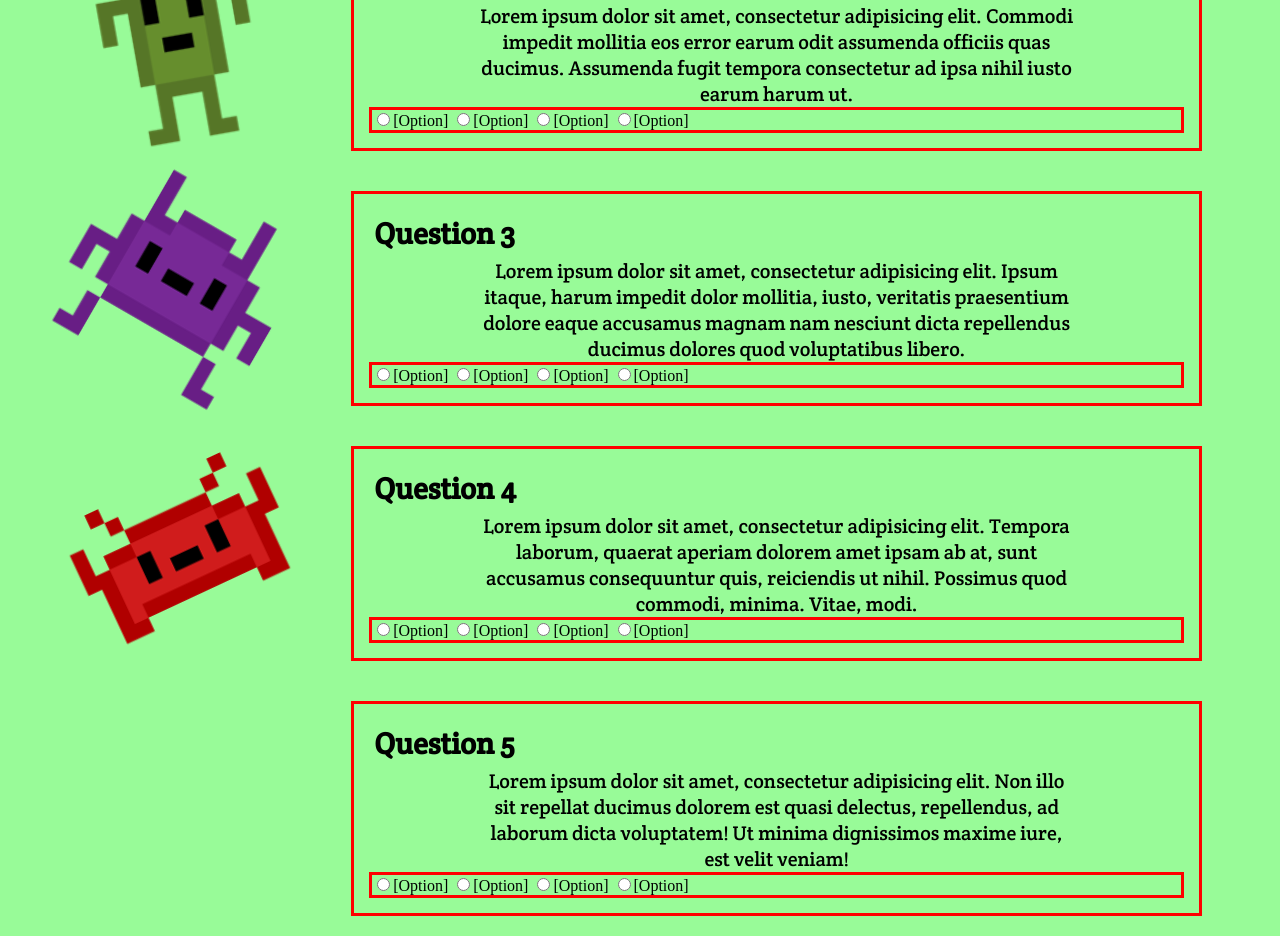
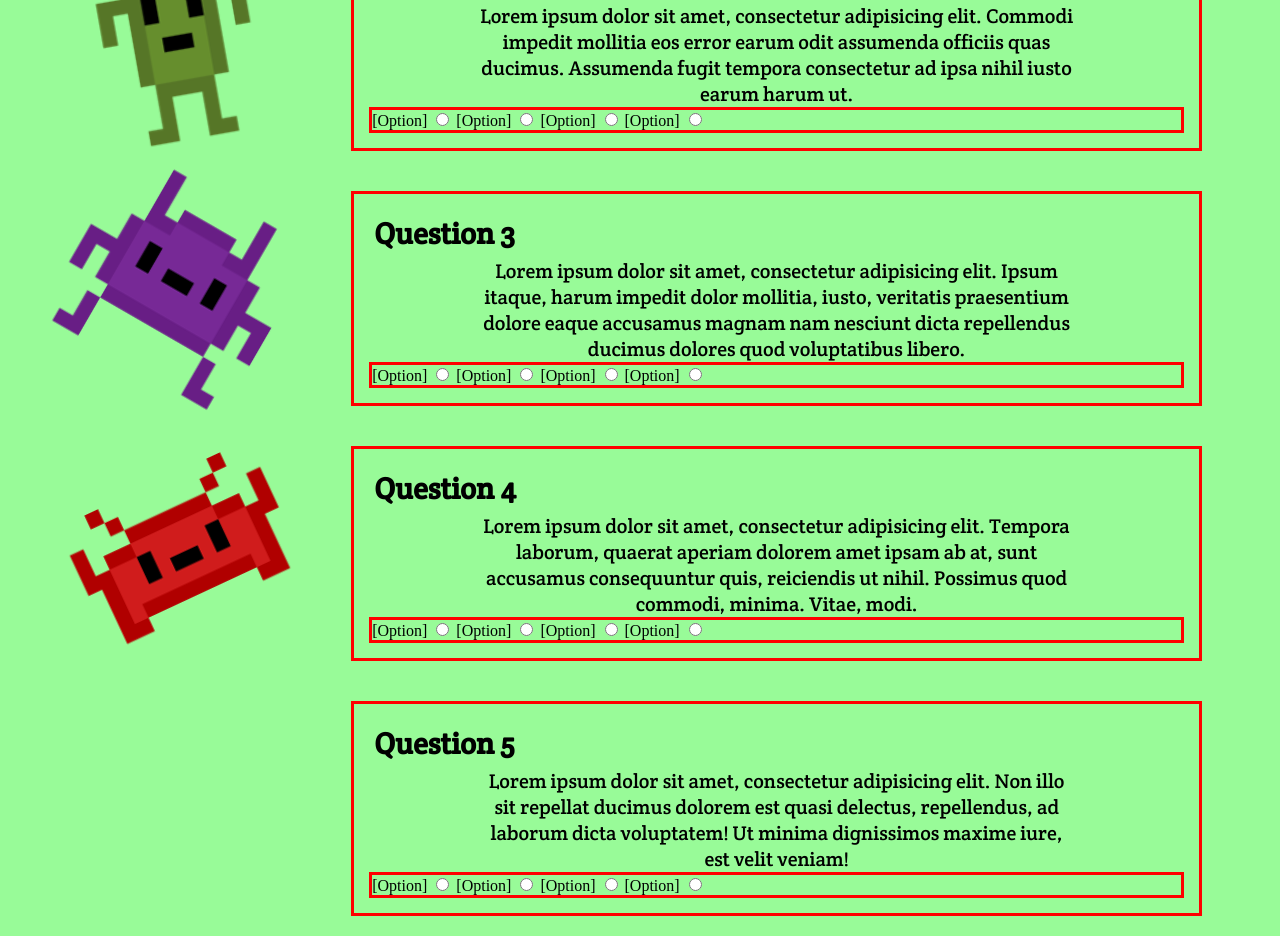
Before and after one commit to knighse/internetisfun, a website: page test.html in a window 1280 px wide. Shown: the part 639-1575 px from the top of the page. Drawn offline with Linux system fonts and the light colour scheme.

Commit message:
fixed radio options

```diff
--- a/test.html
+++ b/test.html
@@ -15,10 +15,14 @@
 				<h2>Question 1</h2>
 				<p>Lorem ipsum dolor sit amet, consectetur adipisicing elit. Culpa facilis ex porro, sint quas sequi labore non pariatur ratione eveniet obcaecati earum quo et magni quis numquam nam maiores cum?</p>
 				<div class="options">
-				<input type="radio" name="question1" value="option1">[Option]
-				<input type="radio" name="question1" value="option2">[Option]
-				<input type="radio" name="question1" value="option3">[Option]
-				<input type="radio" name="question1" value="option4">[Option]
+				<label for="option11">[Option]</label>
+				<input type="radio" name="question1" value="option11" id="option11">
+				<label for="option12">[Option]</label>
+				<input type="radio" name="question1" value="option12" id="option12">
+				<label for="option13">[Option]</label>
+				<input type="radio" name="question1" value="option13" id="option13">
+				<label for="option14">[Option]</label>
+				<input type="radio" name="question1" value="option14" id="option14">
 				</div>
 			</div>
 		</section>
@@ -28,10 +32,14 @@
 				<h2>Question 2</h2>
 				<p>Lorem ipsum dolor sit amet, consectetur adipisicing elit. Commodi impedit mollitia eos error earum odit assumenda officiis quas ducimus. Assumenda fugit tempora consectetur ad ipsa nihil iusto earum harum ut.</p>
 				<div class="options">
-				<input type="radio" name="question1" value="option1">[Option]
-				<input type="radio" name="question1" value="option2">[Option]
-				<input type="radio" name="question1" value="option3">[Option]
-				<input type="radio" name="question1" value="option4">[Option]
+				<label for="option21">[Option]</label>
+				<input type="radio" name="question2" value="option21" id="option21">
+				<label for="option22">[Option]</label>
+				<input type="radio" name="question2" value="option22" id="option22">
+				<label for="option23">[Option]</label>
+				<input type="radio" name="question2" value="option23" id="option23">
+				<label for="option24">[Option]</label>
+				<input type="radio" name="question2" value="option24" id="option24">
 				</div>
 			</div>
 		</section>
@@ -41,10 +49,14 @@
 				<h2>Question 3</h2>
 				<p>Lorem ipsum dolor sit amet, consectetur adipisicing elit. Ipsum itaque, harum impedit dolor mollitia, iusto, veritatis praesentium dolore eaque accusamus magnam nam nesciunt dicta repellendus ducimus dolores quod voluptatibus libero.</p>
 				<div class="options">
-				<input type="radio" name="question1" value="option1">[Option]
-				<input type="radio" name="question1" value="option2">[Option]
-				<input type="radio" name="question1" value="option3">[Option]
-				<input type="radio" name="question1" value="option4">[Option]
+				<label for="option31">[Option]</label>
+				<input type="radio" name="question3" value="option31" id="option31">
+				<label for="option32">[Option]</label>
+				<input type="radio" name="question3" value="option32" id="option32">
+				<label for="option33">[Option]</label>
+				<input type="radio" name="question3" value="option33" id="option33">
+				<label for="option34">[Option]</label>
+				<input type="radio" name="question3" value="option34" id="option34">
 				</div>
 			</div>
 		</section>
@@ -54,10 +66,14 @@
 				<h2>Question 4</h2>
 				<p>Lorem ipsum dolor sit amet, consectetur adipisicing elit. Tempora laborum, quaerat aperiam dolorem amet ipsam ab at, sunt accusamus consequuntur quis, reiciendis ut nihil. Possimus quod commodi, minima. Vitae, modi.</p>
 				<div class="options">
-				<input type="radio" name="question1" value="option1">[Option]
-				<input type="radio" name="question1" value="option2">[Option]
-				<input type="radio" name="question1" value="option3">[Option]
-				<input type="radio" name="question1" value="option4">[Option]
+				<label for="option41">[Option]</label>
+				<input type="radio" name="question4" value="option41" id="option41">
+				<label for="option42">[Option]</label>
+				<input type="radio" name="question4" value="option42" id="option42">
+				<label for="option43">[Option]</label>
+				<input type="radio" name="question4" value="option43" id="option43">
+				<label for="option44">[Option]</label>
+				<input type="radio" name="question4" value="option44" id="option44">
 				</div>
 			</div>
 		</section>
@@ -67,10 +83,14 @@
 				<h2>Question 5</h2>
 				<p>Lorem ipsum dolor sit amet, consectetur adipisicing elit. Non illo sit repellat ducimus dolorem est quasi delectus, repellendus, ad laborum dicta voluptatem! Ut minima dignissimos maxime iure, est velit veniam!</p>
 				<div class="options">
-				<input type="radio" name="question1" value="option1">[Option]
-				<input type="radio" name="question1" value="option2">[Option]
-				<input type="radio" name="question1" value="option3">[Option]
-				<input type="radio" name="question1" value="option4">[Option]
+				<label for="option51">[Option]</label>
+				<input type="radio" name="question5" value="option51" id="option51">
+				<label for="option52">[Option]</label>
+				<input type="radio" name="question5" value="option52" id="option52">
+				<label for="option53">[Option]</label>
+				<input type="radio" name="question5" value="option53" id="option53">
+				<label for="option54">[Option]</label>
+				<input type="radio" name="question5" value="option54" id="option54">
 				</div>
 			</div>
 		</section>
```
